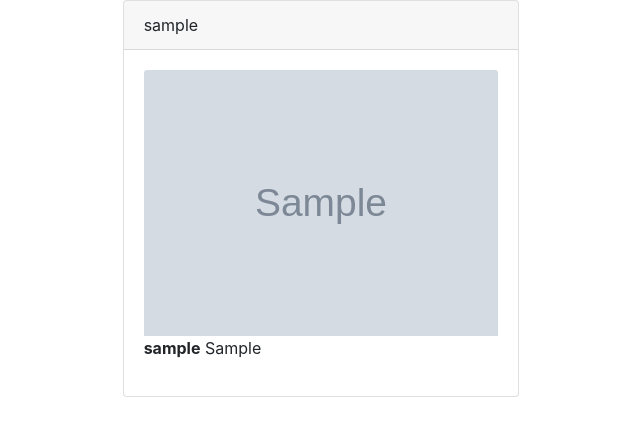
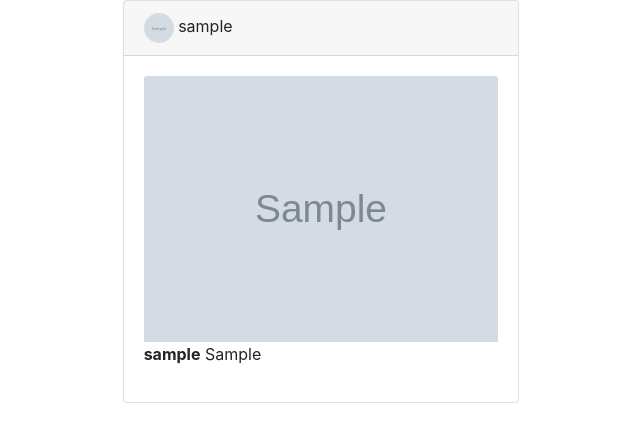
Before and after one commit to orca9s/instagram, a Django app: page /posts/ in a window 1280 px wide. Shown: the part 56-498 px from the top of the page, without its empty margins (319-959 px from the left). Run offline with Django 3.2, Linux system fonts and the light colour scheme; tables that the repository leaves empty hold one stand-in row (values such as "Sample post"); grey boxes marked "Sample" are stand-in pictures; some libraries are stand-ins or nearby versions.

Commit message:
img_profile을 post_list에서 출력

```diff
--- a/app/templates/posts/post_list.html
+++ b/app/templates/posts/post_list.html
@@ -9,7 +9,21 @@
 		<div class="card">
 			<!--작성자 정보를 나타낼 header부분-->
 			<div class="card-header">
-				{{ post.author }}
+                <!--<div style="width: 30px; height: 30px; display: inline-block; vertical-align: middle;">
+                    <a href="#" style="background-image: url('{{ post.author.img_profile.url }}');
+                            display: inline-block;
+                            width: 100%; height: 100%;
+                            background-size: cover;
+                            background-position: center center;
+                            vertical-align: middle;"
+                    class="rounded-circle"></a>
+                </div>-->
+                <span>
+                    <a href="#">
+                        <img src="{{ post.author.img_profile.url }}" style="width: 30px; height: 30px; border-radius: 100%">
+                    </a>
+                </span>
+                <span>{{ post.author }}</span>
 			</div>
 			<!--Card의 본문 부분-->
 			<div class="card-body">
```
